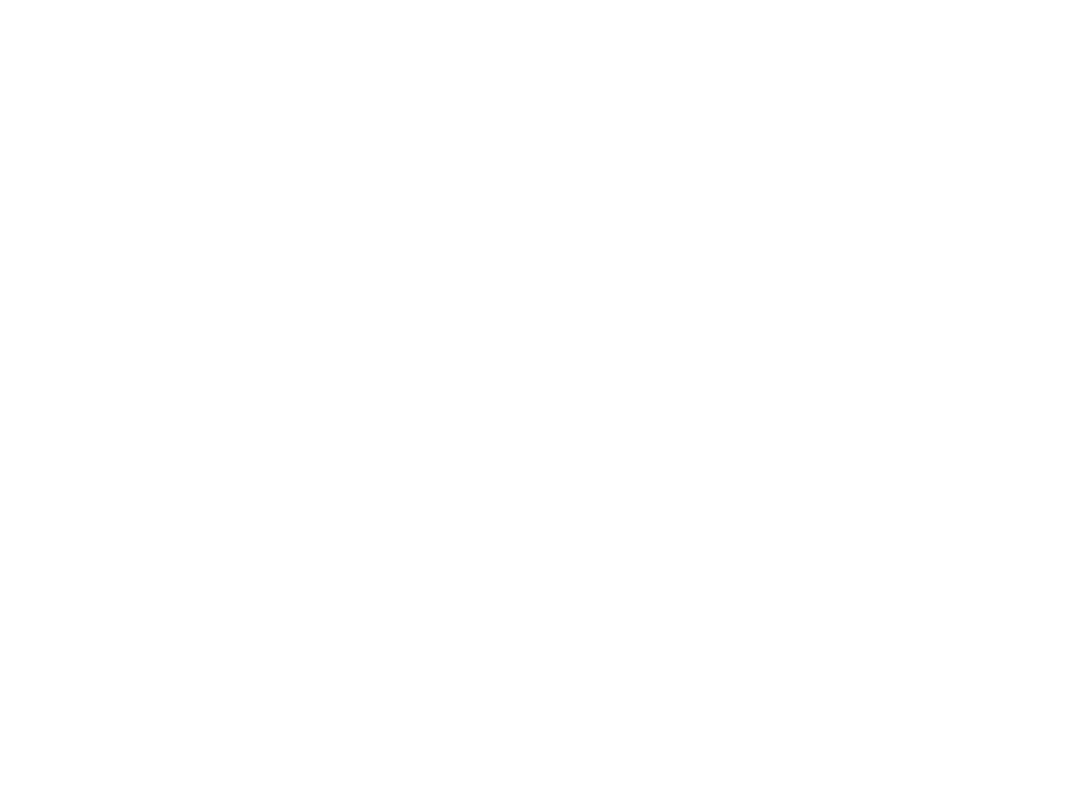
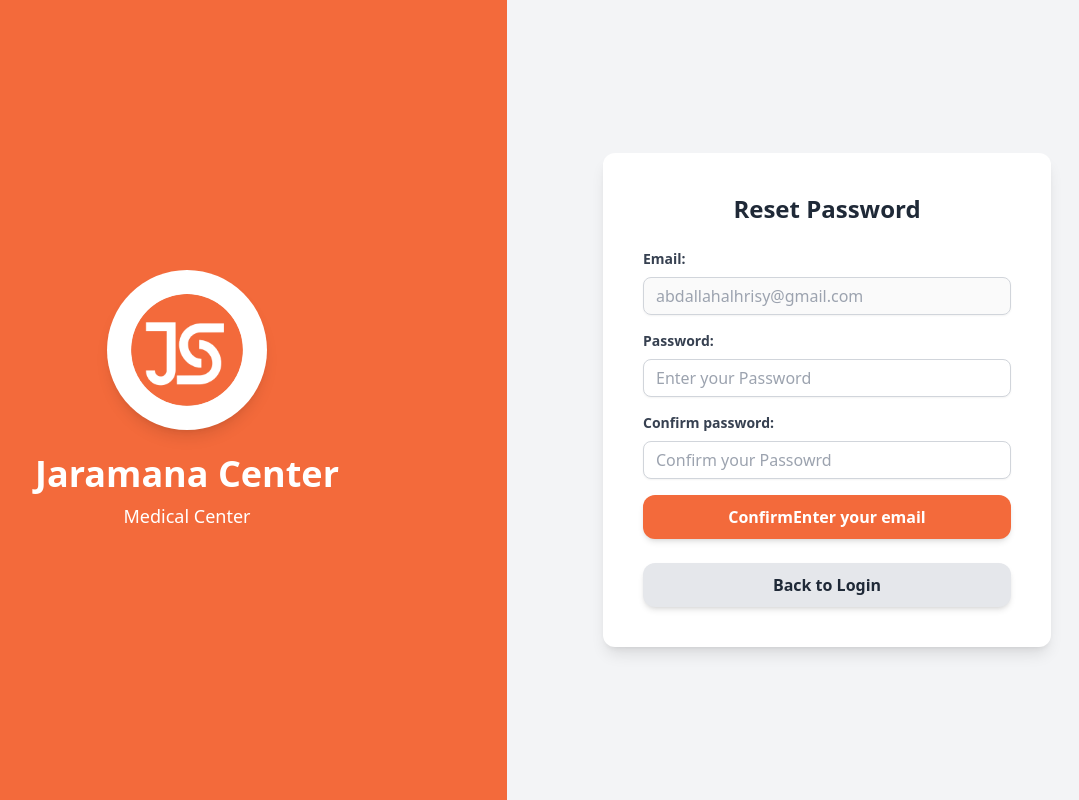
Before and after one commit to aboodalh1/medical-appointments, an Angular app: page /reset-password in a window 1280 px wide. Before the commit this address led to /. Shown: the whole page, without its empty margins (133-1212 px from the left). Built offline with nearby package versions, Linux system fonts and the light colour scheme.

Commit message:
add reset password screen

```diff
--- a/src/app/app-module.ts
+++ b/src/app/app-module.ts
@@ -10,6 +10,7 @@
 import { LoginComponent } from './login/login.component';
 import { RegisterComponent } from './register/register.component';
 import { ForgetPasswordComponent } from './forget-password/forget-password.component';
+import { ResetPasswordComponent } from './reset-password/reset-password.component';
 
 @NgModule({
   declarations: [
@@ -18,7 +19,8 @@
     CalendarComponent,
     LoginComponent,
     RegisterComponent,
-    ForgetPasswordComponent
+    ForgetPasswordComponent,
+    ResetPasswordComponent
   ],
   imports: [
     BrowserModule,
--- a/src/app/app-routing-module.ts
+++ b/src/app/app-routing-module.ts
@@ -6,6 +6,7 @@
 import { LoginComponent } from './login/login.component';
 import { RegisterComponent } from './register/register.component';
 import { ForgetPasswordComponent } from './forget-password/forget-password.component';
+import { ResetPasswordComponent } from './reset-password/reset-password.component';
 // Make sure the path to your CalendarComponent is correct.
 
 const routes: Routes = [
@@ -14,6 +15,7 @@
   { path: 'login', component: LoginComponent },
   { path: 'register', component: RegisterComponent },
   { path: 'forget-password', component: ForgetPasswordComponent },
+  { path: 'reset-password', component: ResetPasswordComponent },
   { path: '', redirectTo: '/login', pathMatch: 'full' }, // Optional: Redirects empty path to /calendar
   // { path: '**', redirectTo: '/calendar' } // Optional: Handles any other unknown routes
 ];
--- /dev/null
+++ b/src/app/reset-password/reset-password.component.css
@@ -0,0 +1 @@
+/* No extra styles needed, Tailwind utility classes are used in the template. Add custom styles here if needed. */
--- /dev/null
+++ b/src/app/reset-password/reset-password.component.html
@@ -0,0 +1,46 @@
+<div class="flex min-h-screen font-inter">
+    <!-- Left Section: Logo with Blue Background -->
+    <div class="w-1/2 bg-[#F36A3B] flex flex-col items-center justify-center text-white p-8">
+        <div class="w-32 h-32 sm:w-40 sm:h-40 bg-white rounded-full flex items-center justify-center mb-6 shadow-lg">
+            <img src="img/orange_logo.png" alt="Jaramana Center Logo" class="w-24 h-24 sm:w-28 sm:h-28 rounded-full" />
+        </div>
+        <h1 class="text-3xl sm:text-4xl font-bold mb-2">Jaramana Center</h1>
+        <p class="text-md sm:text-lg font-medium">Medical Center</p>
+    </div>
+
+    <!-- Right Section: Forget Password Form -->
+    <div class="w-1/2 flex items-center justify-center bg-gray-100 p-6 sm:p-8 md:p-10">
+        <div class="bg-white p-6 sm:p-8 md:p-10 rounded-xl shadow-lg w-full max-w-md">
+            <h2 class="text-2xl font-bold text-center text-gray-800 mb-6">Reset Password</h2>
+            <form *ngIf="!submitted" (ngSubmit)="submit()" class="space-y-4">
+                <div>
+                    <label for="email" class="block text-gray-700 text-sm font-semibold mb-2">Email:</label>
+                    <input disabled="true" readonly="false" type="email" id="email" [(ngModel)]="email" name="email" required class="shadow-sm appearance-none border border-gray-300 rounded-lg w-full py-2 px-3 text-gray-700 leading-tight focus:outline-none focus:ring-2 focus:ring-blue-500 focus:border-transparent transition duration-200 ease-in-out"
+                        placeholder="abdallahalhrisy@gmail.com" />
+                </div>
+                <div>
+                    <label for="email" class="block text-gray-700 text-sm font-semibold mb-2">Password:</label>
+                    <input type="password" id="password" [(ngModel)]=" password " name="email " required class="shadow-sm appearance-none border border-gray-300 rounded-lg w-full py-2 px-3 text-gray-700 leading-tight focus:outline-none focus:ring-2 focus:ring-blue-500 focus:border-transparent
+                        transition duration-200 ease-in-out " placeholder="Enter your Password " />
+                </div>
+                <div>
+                    <label for="email " class="block text-gray-700 text-sm font-semibold mb-2 ">Confirm password:</label>
+                    <input type="password " id="confirmPassword " [(ngModel)]="confirmPassword " name="email " required class="shadow-sm appearance-none border border-gray-300 rounded-lg w-full py-2 px-3 text-gray-700 leading-tight focus:outline-none focus:ring-2
+                        focus:ring-blue-500 focus:border-transparent transition duration-200 ease-in-out " placeholder="Confirm your Passowrd " />
+                </div>
+                <button type="submit " class="w-full bg-[#F36A3B] hover:bg-[#C56A3B] text-white font-bold py-2.5 px-4 rounded-xl focus:outline-none focus:ring-2 focus:ring-blue-500 focus:ring-opacity-50 transition duration-300 ease-in-out shadow-md ">
+                    ConfirmEnter your email
+                </button>
+            </form>
+            <div *ngIf="submitted " class="text-center text-green-600 font-semibold mt-6 ">
+                Password changed Successfully!
+                <br> You can login now
+            </div>
+            <div class="mt-6 text-center ">
+                <button class="w-full bg-gray-200 hover:bg-gray-300 text-gray-800 font-bold py-2.5 px-4 rounded-xl focus:outline-none focus:ring-2 focus:ring-gray-400 focus:ring-opacity-50 transition duration-300 ease-in-out shadow-md " routerLink="/login ">
+                    Back to Login
+                </button>
+            </div>
+        </div>
+    </div>
+</div>
--- /dev/null
+++ b/src/app/reset-password/reset-password.component.ts
@@ -0,0 +1,19 @@
+import { Component } from '@angular/core';
+
+@Component({
+  selector: 'app-reset-password',
+  standalone: false,
+  templateUrl: './reset-password.component.html',
+  styleUrls: ['./reset-password.component.css']
+})
+export class ResetPasswordComponent {
+  email: string = '';
+  password: string = '';
+  confirmPassword: string = '';
+  submitted: boolean = false;
+
+  submit() {
+    // Placeholder for password reset logic
+    this.submitted = true;
+  }
+}
```
